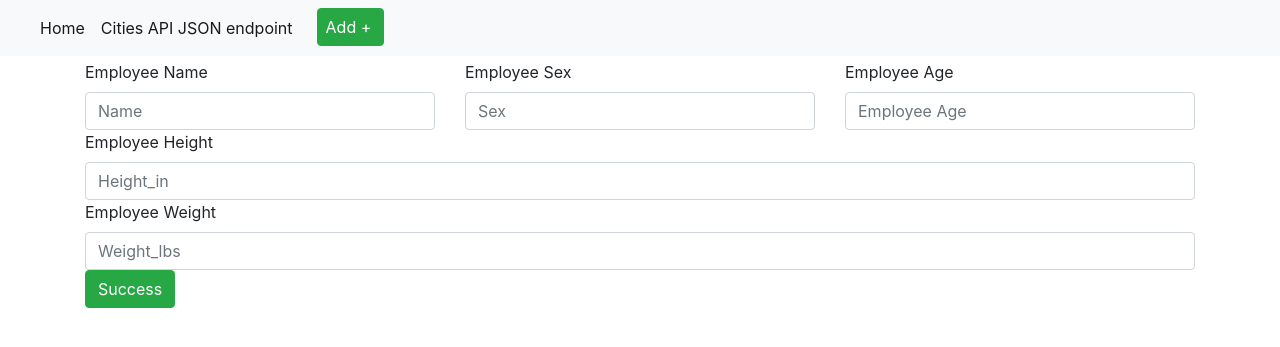
After one commit to monz123/pythonDockerFlaskPycharm3, a Flask app: page /employeeDetail/new in a window 1280 px wide. The commit adds this page. Shown: the top 347 px of the page. Run offline with Flask 2, Linux system fonts and the light colour scheme; some libraries are stand-ins or nearby versions.

Commit message:
Feature : Adding code for delete , new

```diff
--- a/app/app.py
+++ b/app/app.py
@@ -43,11 +43,73 @@ def form_update_post(emp_id):
     cursor = mysql.get_db().cursor()
     inputData = (request.form.get('Name'), request.form.get('Age'), request.form.get('Sex'),
                  request.form.get('Weight_lbs'), request.form.get('Height_in'),
-                 request.form.get('fldCapitalStatus'), request.form.get('fldPopulation'), city_id)
-    sql_update_query = """UPDATE tblCitiesImport t SET t.fldName = %s, t.fldLat = %s, t.fldLong = %s, t.fldCountry =
-    %s, t.fldAbbreviation = %s, t.fldCapitalStatus = %s, t.fldPopulation = %s WHERE t.id = %s """
+                  emp_id)
+    sql_update_query = """UPDATE employeeInfo e SET e.Name = %s, e.Age = %s, e.Sex = %s, e.Weight_lbs =
+    %s, e.Height_in = %s WHERE e.id = %s"""
     cursor.execute(sql_update_query, inputData)
     mysql.get_db().commit()
     return redirect("/", code=302)
+
+@app.route('/employeeDetail/new', methods=['GET'])
+def form_insert_get():
+    return render_template('new.html', title='New City Form')
+
+
+@app.route('/employeeDetail/new', methods=['POST'])
+def form_insert_post():
+    cursor = mysql.get_db().cursor()
+    inputData = (request.form.get('Name'), request.form.get('Age'), request.form.get('Sex'),
+                 request.form.get('Weight_lbs'), request.form.get('Height_in'))
+    sql_insert_query = """INSERT INTO employeeInfo (Name, Age, Sex, Weight_lbs,Height_in) VALUES (%s, %s,%s, %s,%s) """
+    cursor.execute(sql_insert_query, inputData)
+    mysql.get_db().commit()
+    return redirect("/", code=302)
+
+@app.route('/delete/<int:emp_id>', methods=['POST'])
+def form_delete_post(emp_id):
+    cursor = mysql.get_db().cursor()
+    sql_delete_query = """DELETE FROM employeeInfo WHERE id = %s """
+    cursor.execute(sql_delete_query, emp_id)
+    mysql.get_db().commit()
+    return redirect("/", code=302)
+
+@app.route('/api/v1/employeeDetail', methods=['GET'])
+def api_browse() -> str:
+    cursor = mysql.get_db().cursor()
+    cursor.execute('SELECT * FROM employeeInfo')
+    result = cursor.fetchall()
+    json_result = json.dumps(result);
+    resp = Response(json_result, status=200, mimetype='application/json')
+    return resp
+
+
+@app.route('/api/v1/employeeDetail/<int:emp_id>', methods=['GET'])
+def api_retrieve(emp_id) -> str:
+    cursor = mysql.get_db().cursor()
+    cursor.execute('SELECT * FROM employeeInfo WHERE id=%s', emp_id)
+    result = cursor.fetchall()
+    json_result = json.dumps(result);
+    resp = Response(json_result, status=200, mimetype='application/json')
+    return resp
+
+
+@app.route('/api/v1/employeeDetail/', methods=['POST'])
+def api_add() -> str:
+    resp = Response(status=201, mimetype='application/json')
+    return resp
+
+
+@app.route('/api/v1/employeeDetail/<int:emp_id>', methods=['PUT'])
+def api_edit(emp_id) -> str:
+    resp = Response(status=201, mimetype='application/json')
+    return resp
+
+
+@app.route('/api/employeeDetail/<int:emp_id>', methods=['DELETE'])
+def api_delete(emp_id) -> str:
+    resp = Response(status=210, mimetype='application/json')
+    return resp
+
+
 if __name__ == '__main__':
     app.run(host='0.0.0.0', debug=True)
--- a/app/templates/layout.html
+++ b/app/templates/layout.html
@@ -34,10 +34,10 @@
             <a class="nav-link" href="/">Home <span class="sr-only">(current)</span></a>
         </li>
         <li class="nav-item active">
-            <a class="nav-link" href="/api/v1/cities">Cities API JSON endpoint <span class="sr-only">(current)</span></a>
+            <a class="nav-link" href="/api/v1/employeeDetail">Cities API JSON endpoint <span class="sr-only">(current)</span></a>
         </li>
         <li class="nav-item active">
-            <a class="btn btn-success pl-2 lr-2 ml-3" href="/cities/new">Add +<span class="sr-only">(current)</span></a>
+            <a class="btn btn-success pl-2 lr-2 ml-3" href="/employeeDetail/new">Add +<span class="sr-only">(current)</span></a>
         </li>
     </ul>
   </div>
--- /dev/null
+++ b/app/templates/new.html
@@ -0,0 +1,40 @@
+{% extends "layout.html" %}
+{% block content %}
+<form action="/employeeDetail/new" method="POST">
+    <div class="row">
+        <div class="col">
+            <label for="Name">Employee Name</label>
+            <input id="Name" type="text" class="form-control" placeholder="Name" name="Name">
+        </div>
+        <div class="col">
+            <label for="Sex">Employee Sex</label>
+            <input id="Sex" type="text" class="form-control" placeholder="Sex"
+                   name="Sex">
+        </div>
+        <div class="col">
+            <label for="Age">Employee Age</label>
+            <input id="Age" type="text" class="form-control" placeholder="Employee Age" name="Age">
+        </div>
+    </div>
+
+    <div class="row">
+        <div class="col">
+            <label for="Height_in">Employee Height</label>
+            <input id="Height_in" type="text" class="form-control" placeholder="Height_in" name="Height_in">
+        </div>
+
+    </div>
+    <div class="row">
+        <div class="col">
+            <label for="Weight_lbs">Employee Weight</label>
+
+            <input id="Weight_lbs" type="text" class="form-control" placeholder="Weight_lbs"
+                   name="Weight_lbs">
+        </div>
+
+    </div>
+    <button type="submit" class="btn btn-success">Success</button>
+
+</form>
+
+{% endblock %}
--- a/app/templates/view.html
+++ b/app/templates/view.html
@@ -15,7 +15,7 @@
         <a href="/edit/{{employeeDetail.id}}" class="card-link btn btn-primary">edit</a>
     </div>
 </div>
-<form action="/delete/{{employeeDetail.id}}" method="post"><button type="submit" class="btn btn-danger">Save</button></form>
+<form action="/delete/{{employeeDetail.id}}" method="post"><button type="submit" class="btn btn-danger">Delete</button></form>
 
 
 {% endblock %}
--- a/db/init.sql
+++ b/db/init.sql
@@ -3,7 +3,7 @@ use employeeData;
 
 CREATE TABLE IF NOT EXISTS employeeInfo (
     `id` int AUTO_INCREMENT,
-    `Name` VARCHAR(4) CHARACTER SET utf8,
+    `Name` VARCHAR(25) CHARACTER SET utf8,
     `Sex` VARCHAR(10) CHARACTER SET utf8,
     `Age` INT,
     `Height_in` INT,
```
Also changed, not shown: app/templates/edit.html (+11 -22 lines).
